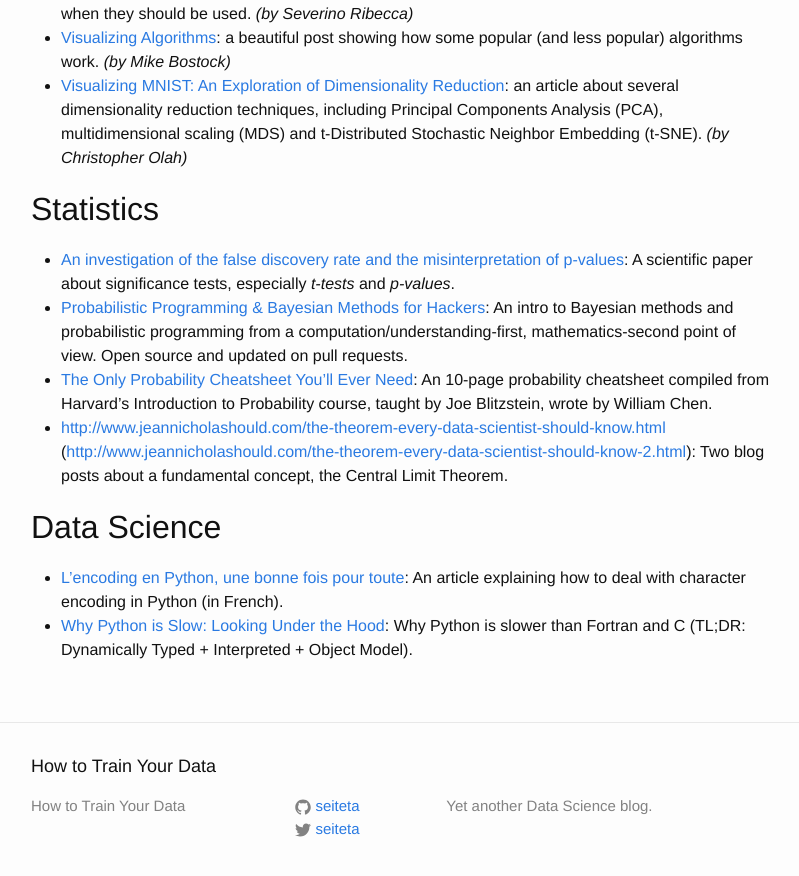
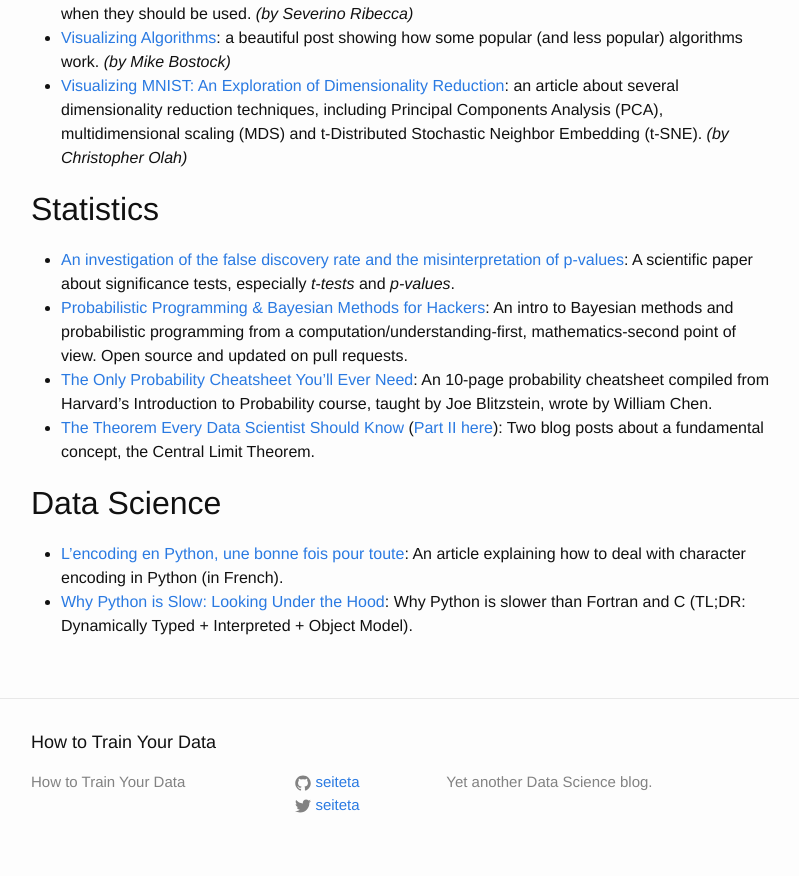
Before and after one commit to seiteta/seiteta.github.io_old, a Jekyll site: the page built from _posts/2015-01-04-articles.md, in a window 1280 px wide and 900 px high, scrolled down 651 px. Shown: the top 876 px of the window, without its empty margins (239-1038 px from the left). Built offline with Jekyll 4.4.1, drawn with Linux system fonts in a browser that asks for light colours.

Commit message:
Update 2015-01-04-articles.md

```diff
--- a/_posts/2015-01-04-articles.md
+++ b/_posts/2015-01-04-articles.md
@@ -28,7 +28,7 @@ author: Frédéric Bardolle
 * [An investigation of the false discovery rate and the misinterpretation of p-values](http://rsos.royalsocietypublishing.org/content/1/3/140216): A scientific paper about significance tests, especially _t-tests_ and _p-values_.
 * [Probabilistic Programming & Bayesian Methods for Hackers](http://camdavidsonpilon.github.io/Probabilistic-Programming-and-Bayesian-Methods-for-Hackers/): An intro to Bayesian methods and probabilistic programming from a computation/understanding-first, mathematics-second point of view. Open source and updated on pull requests.
 * [The Only Probability Cheatsheet You'll Ever Need](http://static1.squarespace.com/static/54bf3241e4b0f0d81bf7ff36/t/55e9494fe4b011aed10e48e5/1441352015658/probability_cheatsheet.pdf): An 10-page probability cheatsheet compiled from Harvard's Introduction to Probability course, taught by Joe Blitzstein, wrote by William Chen.
-* [http://www.jeannicholashould.com/the-theorem-every-data-scientist-should-know.html](The Theorem Every Data Scientist Should Know) ([http://www.jeannicholashould.com/the-theorem-every-data-scientist-should-know-2.html](Part II here)): Two blog posts about a fundamental concept, the Central Limit Theorem.
+* [The Theorem Every Data Scientist Should Know](http://www.jeannicholashould.com/the-theorem-every-data-scientist-should-know.html) ([Part II here](http://www.jeannicholashould.com/the-theorem-every-data-scientist-should-know-2.html)): Two blog posts about a fundamental concept, the Central Limit Theorem.
 
 ## Data Science
 
```
